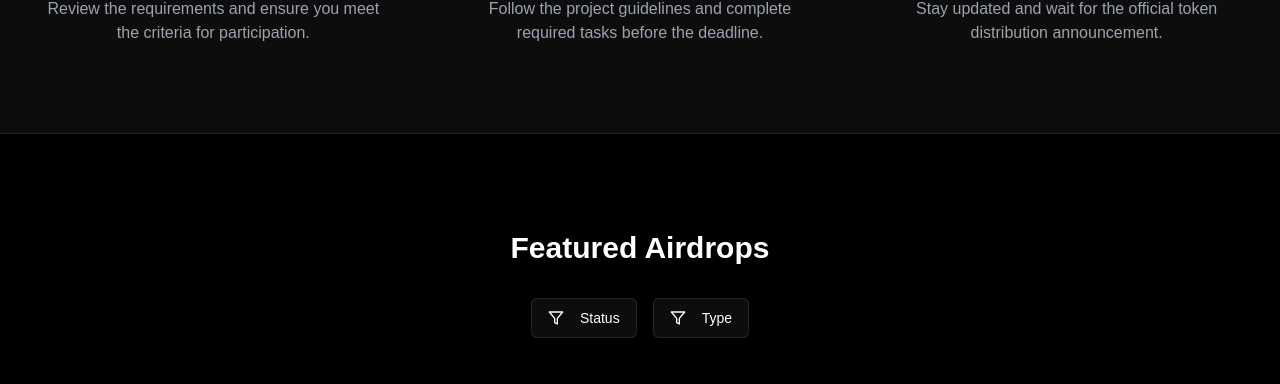
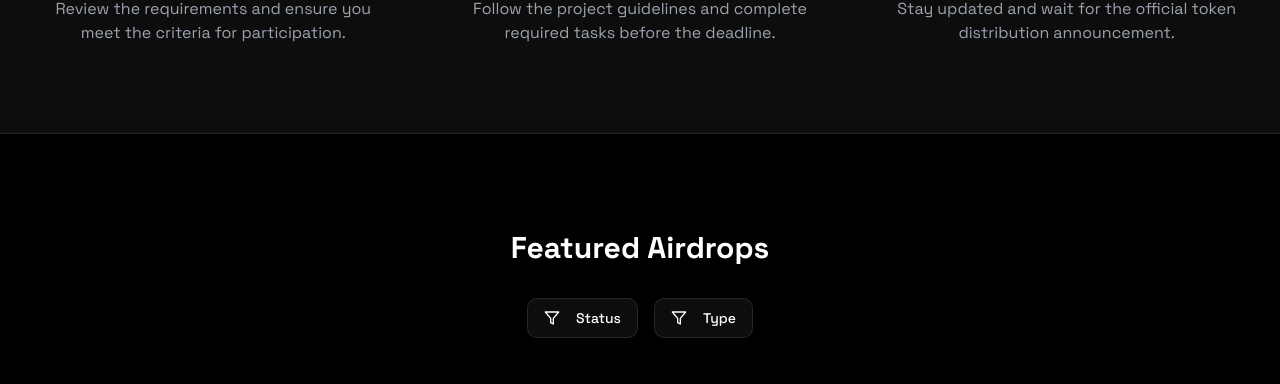
Before and after one commit to DownMan01/notedrop.xyz, a Next.js app: page / in a window 1280 px wide. Shown: the part 820-1204 px from the top of the page. Built offline with nearby package versions, Linux system fonts and the light colour scheme.

Commit message:
Update layout.tsx

```diff
--- a/app/layout.tsx
+++ b/app/layout.tsx
@@ -1,5 +1,8 @@
 import type { Metadata } from 'next'
-import './globals.css'
+import "@/styles/globals.css"
+import { Space_Grotesk } from 'next/font/google'
+
+const spaceGrotesk = Space_Grotesk({ subsets: ["latin"] })
 
 export const metadata: Metadata = {
   title: 'NoteDrop',
@@ -21,8 +24,8 @@ export default function RootLayout({
   children: React.ReactNode
 }>) {
   return (
-    <html lang="en">
-      <body>{children}</body>
+   <html lang="en">
+      <body className={spaceGrotesk.className}>{children}</body>
     </html>
   )
 }
```
